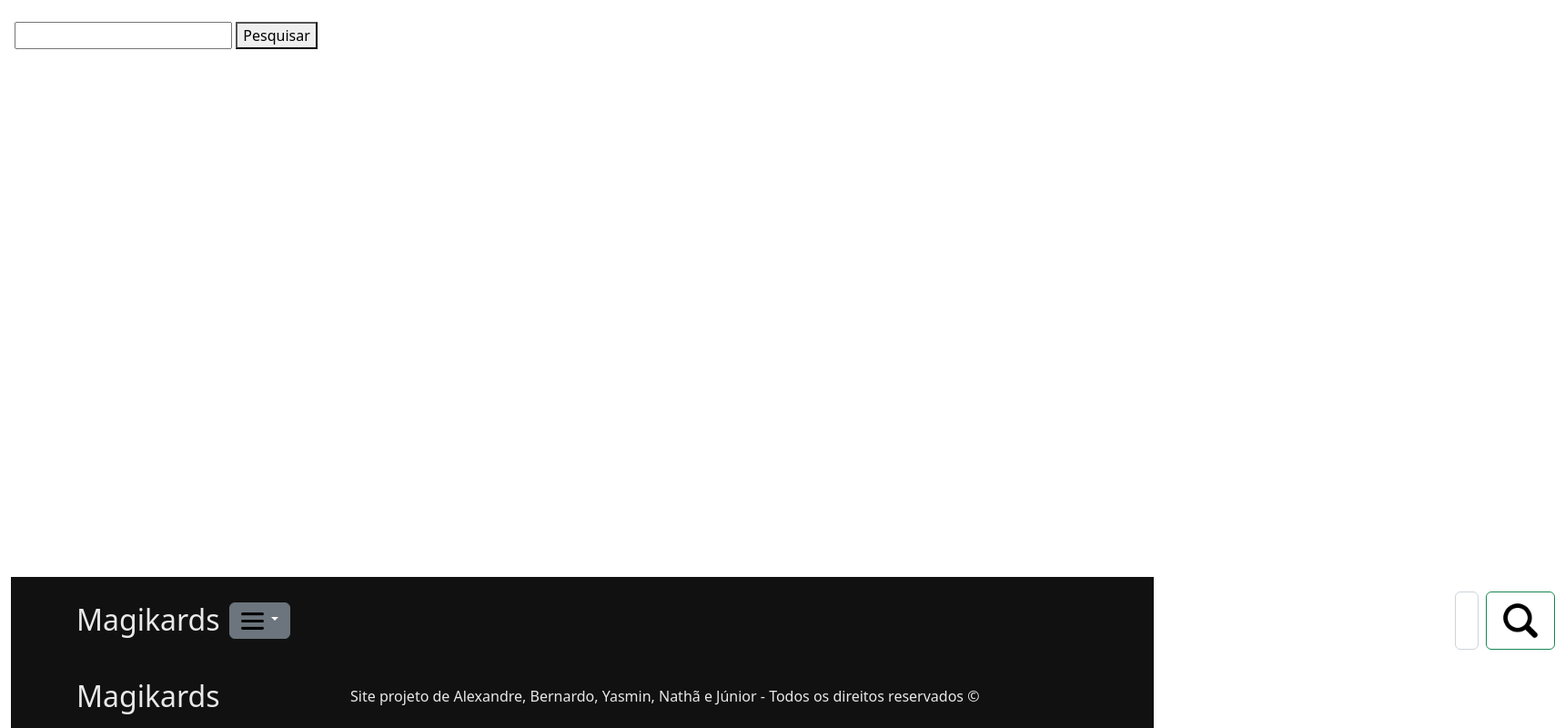
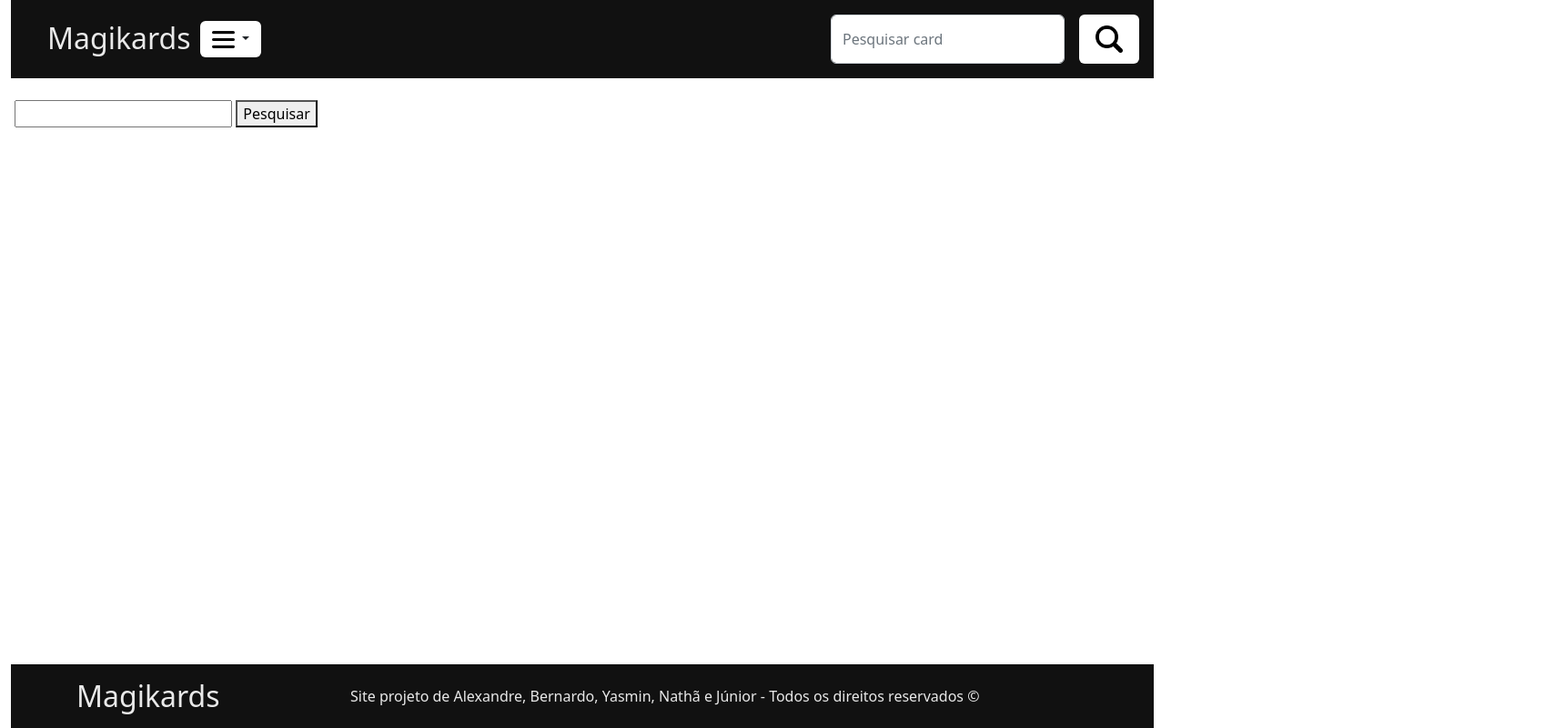
Before and after one commit to AlexSchwC/Devs2Blu.ProjetoConsumoApiMtg, a plain HTML site: page index.html in a window 1280 px wide. Shown: the whole page at 91% size, 1709 px wide, since content can reach past the window. Drawn offline with nearby package versions, Linux system fonts and the light colour scheme.

Commit message:
Correção no Header

```diff
--- a/js/main.js
+++ b/js/main.js
@@ -25,6 +25,6 @@ const loadHeader = () => {
     let header = document.createElement('header');
     $(header).addClass('container-fluid align-self-start');
     $(header).attr('id', 'header-container');
-    $('#body-wrapper').append(header);
+    $('#body-wrapper').prepend(header);
     getPagina('../views/header.html', $('#header-container'));
 }
--- a/views/footer.html
+++ b/views/footer.html
@@ -1,16 +1,9 @@
 <div
   class="d-flex flex-row align-items-center justify-between text-center px-5 custom-footer"
 >
-  <figure class="my-3 d-flex flex-row align-items-center">
-    <!-- <img
-      src="./images/poker-cards.png"
-      alt=""
-      class=""
-      width="48px"
-      height="48px"
-    /> -->
+  <div class="my-3 d-flex flex-row align-items-center">
     <h2 class="ms-4 mb-0">Magikards</h2>
-  </figure>
+  </div>
   <div class="text-center flex-fill">
     <p class="m-0">
       Site projeto de Alexandre, Bernardo, Yasmin, Nathã e Júnior - Todos os
@@ -24,7 +17,7 @@
     background-color: #111111;
   }
 
-  .custom-footer > figure > h2 {
+  .custom-footer > div > h2 {
     color: #e9e9e9;
   }
 
--- a/views/header.html
+++ b/views/header.html
@@ -1,33 +1,37 @@
 <div
-  class="d-flex flex-row align-items-center justify-between text-center px-5 custom-header"
+  class="d-flex flex-row align-items-center justify-content-between p-3 custom-header"
 >
-  <figure class="my-3 d-flex flex-row align-items-center">
-    <!-- <img
-      src="./images/poker-cards.png"
-      alt=""
-      class=""
-      width="48px"
-      height="48px"
-    /> -->
-    <h2 class="ms-4 mb-0">Magikards </h2>
-    <button id= "menubutton"class="btn btn-secondary dropdown-toggle" type="button" data-bs-toggle="dropdown" aria-expanded="false">
-        <img id= "menuicon" src="/images/menu.png" alt="Menu">
-
+  <div class="d-flex flex-row">
+    <h2 class="ms-4 mb-0">Magikards</h2>
+    <button
+      id="menubutton"
+      class="btn bg-white dropdown-toggle"
+      type="button"
+      data-bs-toggle="dropdown"
+      aria-expanded="false"
+    >
+      <img id="menuicon" src="/images/menu.png" alt="Menu" />
     </button>
     <div class="dropdown">
       <ul class="dropdown-menu">
-          <li><a class="dropdown-item" href="#">Action</a></li>
-          <li><a class="dropdown-item" href="#">Another action</a></li>
-          <li><a class="dropdown-item" href="#">Something else here</a></li>
+        <li><a class="dropdown-item" href="#">Home</a></li>
+        <li><a class="dropdown-item" href="#">Galeria</a></li>
+        <li><a class="dropdown-item" href="./sobre.html">Sobre</a></li>
       </ul>
     </div>
-    <form id = "searchtab" class="d-flex " role="search">
+  </div>
+  <div class="">
+    <form id="searchtab" class="d-flex" role="search">
       <input
-        class="form-control me-2" type="search" placeholder="Search" aria-label="Search">
-        <button class="btn btn-outline-success bg-white" type="submit"><img id ="searchicon" src="/images/lupa.png" alt="lupa"></button>
+        class="form-control me-3"
+        type="search"
+        placeholder="Pesquisar card"
+        aria-label="Search"
+      />
+      <button class="btn bg-white" type="submit">
+        <img id="searchicon" src="/images/lupa.png" alt="lupa" />
+      </button>
     </form>
-  </figure>
-  <div class="text-center flex-fill">
   </div>
 </div>
 
@@ -36,25 +40,25 @@
     background-color: #111111;
   }
 
-  .custom-header > figure > h2 {
+  .custom-header > div > h2 {
     color: #e9e9e9;
   }
 
   .custom-header > div > p {
     color: #e9e9e9;
   }
-  #menuicon{
+
+  #menuicon {
     height: 25px;
     width: 25px;
   }
-  #menubutton{
+
+  #menubutton {
     margin-left: 10px;
   }
-  #searchtab{
-    margin-left: 80rem;
-  }
-  #searchicon{
-    height: 50px;
-    width: 50px;
+
+  #searchicon {
+    height: 40px;
+    width: 40px;
   }
 </style>
```
Lines whose indentation alone changed are shown as unchanged.
